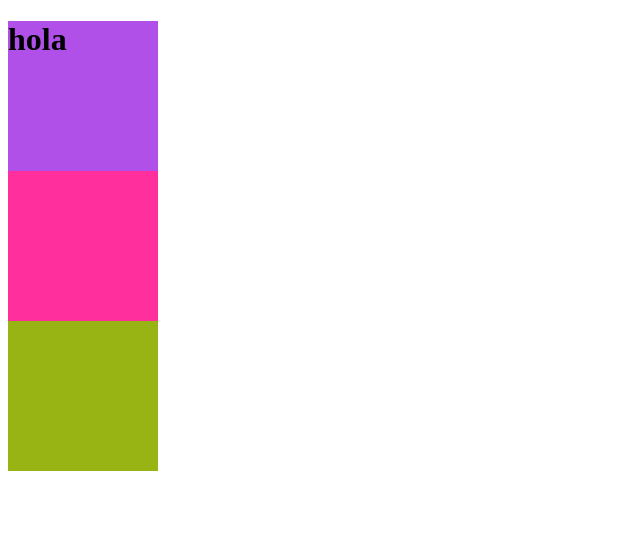
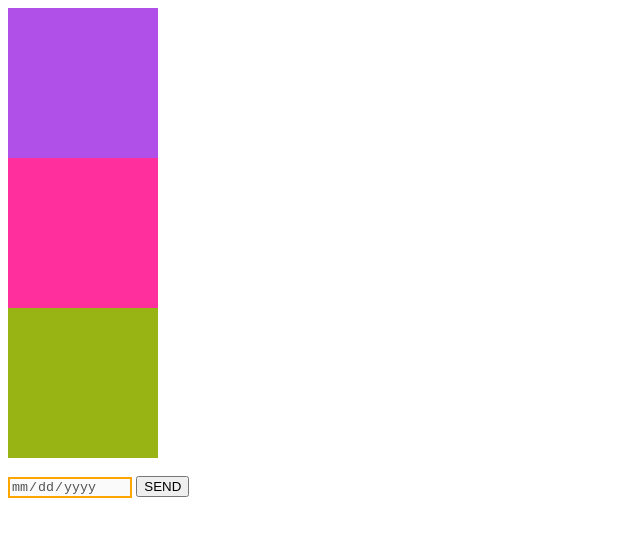
Before and after one commit to SantiAviles/Introduccion-a-CSS, a plain HTML site: page index.html in a window 1280 px wide. Shown: the whole page, without its empty margins (0-640 px from the left). Drawn offline with Linux system fonts and the light colour scheme.

Commit message:
Selectores y Colores

```diff
--- a/css/estilos.css
+++ b/css/estilos.css
@@ -25,3 +25,15 @@ div{
     height: 150px;
     background-color: hsl(70, 80%, 39%);
 }
+
+a[title]{
+    color: white;
+}
+
+input:disabled{
+    border: 2px solid orange;
+}
+
+button:hover{
+    background-color: green;
+}
--- a/index.html
+++ b/index.html
@@ -18,13 +18,20 @@
     </p> -->
 
     <div class="caja1">
-        <h1>hola</h1>
+
     </div>
-    <div class="caja2">
+    <div class="caja2" >
 
     </div>
     <div class="caja3">
 
     </div>
+
+    <a href="#" title="Alienware">Alienware</a>
+
+    <form action="#">
+        <input type="date" disabled>
+        <button id="button">SEND</button>
+    </form>
 </body>
 </html>
```
